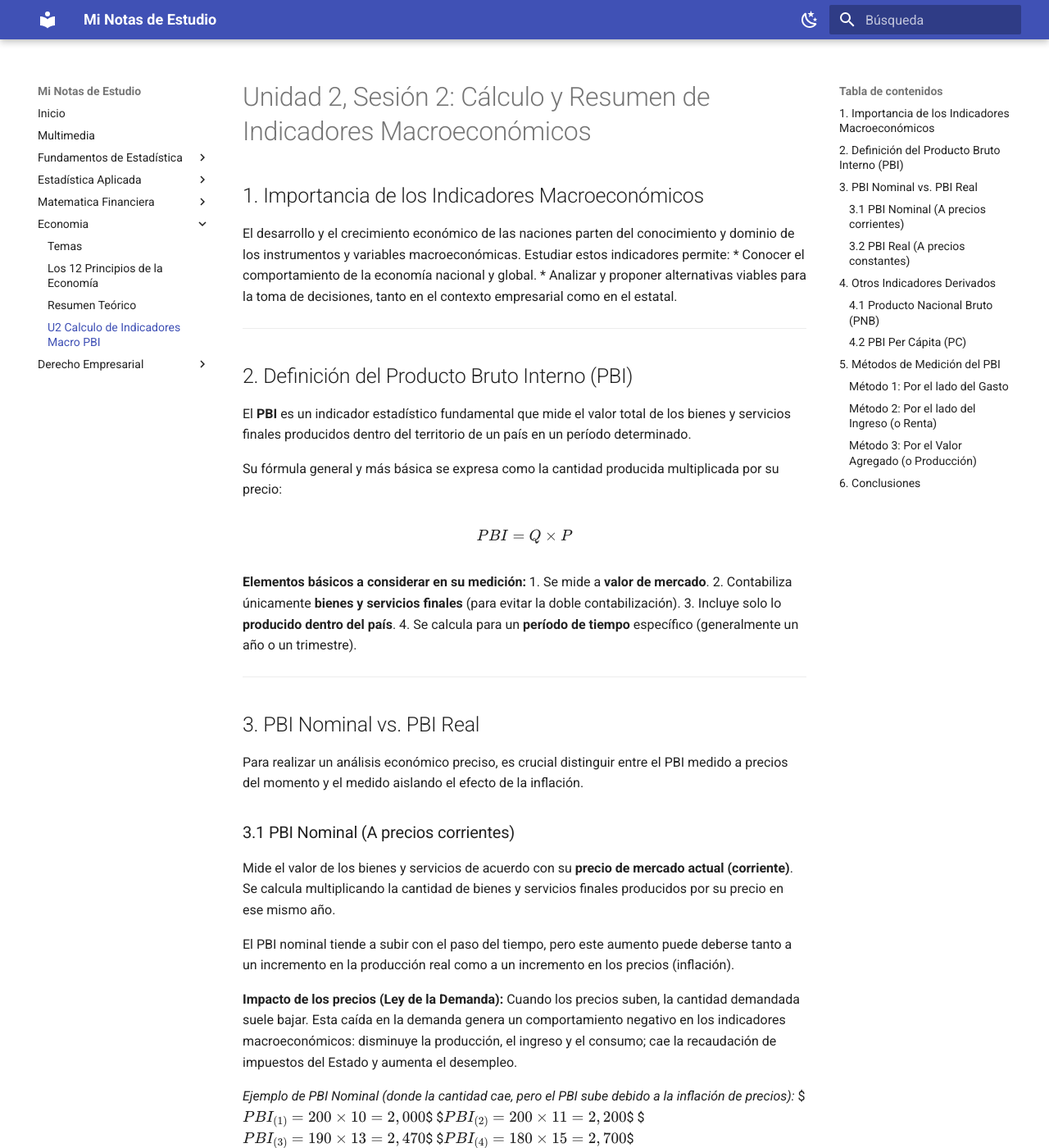
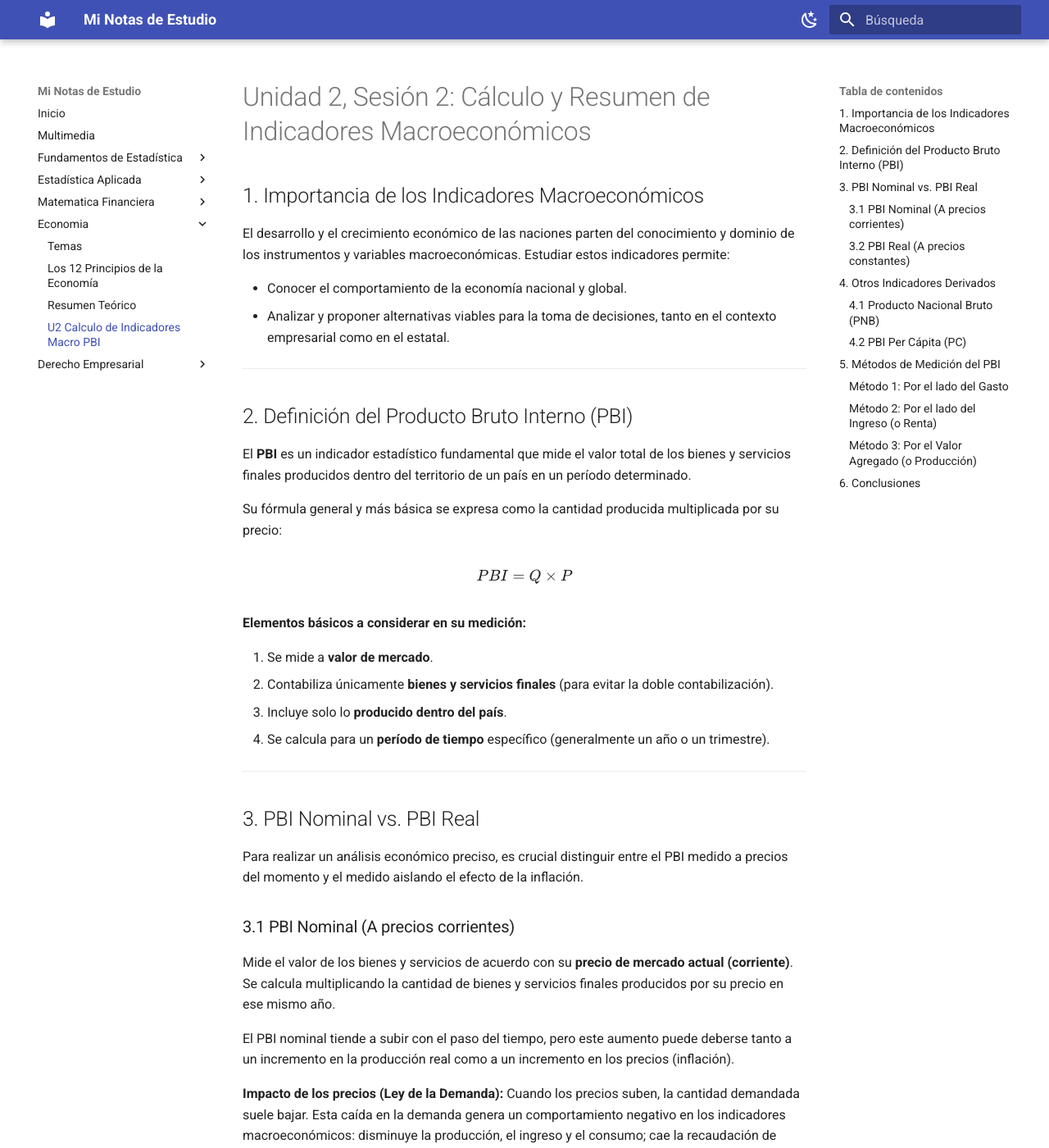
Before and after one commit to fidelysla/docs-project, an MkDocs documentation site: the page built from docs/economia/u2-indicadores-macro-pbi.md, in a window 1280 px wide and 1400 px high. Shown: the whole window at 82% size. Built offline with MkDocs 1.6.1 and Material for MkDocs 9.7.7, drawn with Linux system fonts in a browser that asks for light colours; some of the changed text lies outside the part shown.

```diff
--- a/docs/economia/u2-indicadores-macro-pbi.md
+++ b/docs/economia/u2-indicadores-macro-pbi.md
@@ -1,13 +1,16 @@
 # Unidad 2, Sesión 2: Cálculo y Resumen de Indicadores Macroeconómicos
 
 ## 1. Importancia de los Indicadores Macroeconómicos
+
 El desarrollo y el crecimiento económico de las naciones parten del conocimiento y dominio de los instrumentos y variables macroeconómicas. Estudiar estos indicadores permite:
-* Conocer el comportamiento de la economía nacional y global.
-* Analizar y proponer alternativas viables para la toma de decisiones, tanto en el contexto empresarial como en el estatal.
+
+- Conocer el comportamiento de la economía nacional y global.
+- Analizar y proponer alternativas viables para la toma de decisiones, tanto en el contexto empresarial como en el estatal.
 
 ---
 
 ## 2. Definición del Producto Bruto Interno (PBI)
+
 El **PBI** es un indicador estadístico fundamental que mide el valor total de los bienes y servicios finales producidos dentro del territorio de un país en un período determinado.
 
 Su fórmula general y más básica se expresa como la cantidad producida multiplicada por su precio:
@@ -15,6 +18,7 @@ Su fórmula general y más básica se expresa como la cantidad producida multipl
 $$PBI = Q \times P$$
 
 **Elementos básicos a considerar en su medición:**
+
 1. Se mide a **valor de mercado**.
 2. Contabiliza únicamente **bienes y servicios finales** (para evitar la doble contabilización).
 3. Incluye solo lo **producido dentro del país**.
@@ -27,6 +31,7 @@ $$PBI = Q \times P$$
 Para realizar un análisis económico preciso, es crucial distinguir entre el PBI medido a precios del momento y el medido aislando el efecto de la inflación.
 
 ### 3.1 PBI Nominal (A precios corrientes)
+
 Mide el valor de los bienes y servicios de acuerdo con su **precio de mercado actual (corriente)**. Se calcula multiplicando la cantidad de bienes y servicios finales producidos por su precio en ese mismo año.
 
 El PBI nominal tiende a subir con el paso del tiempo, pero este aumento puede deberse tanto a un incremento en la producción real como a un incremento en los precios (inflación).
@@ -34,21 +39,30 @@ El PBI nominal tiende a subir con el paso del tiempo, pero este aumento puede de
 **Impacto de los precios (Ley de la Demanda):**
 Cuando los precios suben, la cantidad demandada suele bajar. Esta caída en la demanda genera un comportamiento negativo en los indicadores macroeconómicos: disminuye la producción, el ingreso y el consumo; cae la recaudación de impuestos del Estado y aumenta el desempleo.
 
-*Ejemplo de PBI Nominal (donde la cantidad cae, pero el PBI sube debido a la inflación de precios):*
+_Ejemplo de PBI Nominal (donde la cantidad cae, pero el PBI sube debido a la inflación de precios):_
+
 $$PBI_{(1)} = 200 \times 10 = 2,000$$
+
 $$PBI_{(2)} = 200 \times 11 = 2,200$$
+
 $$PBI_{(3)} = 190 \times 13 = 2,470$$
+
 $$PBI_{(4)} = 180 \times 15 = 2,700$$
 
 ### 3.2 PBI Real (A precios constantes)
+
 Trata de medir el **volumen físico de producción** para un período dado. En este caso, la producción varía, pero el **precio se mantiene constante** (fijando un año base). Esto permite analizar el crecimiento real de la economía.
 
 A precios constantes, si los precios disminuyen en la realidad (por ejemplo, gracias al desarrollo de nuevas tecnologías que reducen costos), la demanda aumenta y crece la participación en los mercados.
 
-*Ejemplo de PBI Real (donde el precio es constante y el PBI aumenta por mayor producción):*
+_Ejemplo de PBI Real (donde el precio es constante y el PBI aumenta por mayor producción):_
+
 $$PBI_{(1)} = 200 \times 10 = 2,000$$
+
 $$PBI_{(2)} = 250 \times 10 = 2,500$$
+
 $$PBI_{(3)} = 290 \times 10 = 2,900$$
+
 $$PBI_{(4)} = 340 \times 10 = 3,400$$
 
 > **Nota:** En este escenario, el PBI aumenta genuinamente por el incremento de la producción. Esto incentiva a las empresas a invertir más, contratar más mano de obra, aumentando los ingresos y, por ende, la recaudación fiscal.
@@ -58,11 +72,13 @@ $$PBI_{(4)} = 340 \times 10 = 3,400$$
 ## 4. Otros Indicadores Derivados
 
 ### 4.1 Producto Nacional Bruto (PNB)
+
 El PNB es la suma del PBI más el Saldo de Factores Primarios (SFP). El SFP es igual al total de rentas primarias obtenidas en el exterior por residentes nacionales, menos el total de rentas primarias generadas en el país y pagadas al exterior por residentes extranjeros.
 
 $$PNB = PBI + SFP$$
 
 ### 4.2 PBI Per Cápita (PC)
+
 Se utiliza internacionalmente para expresar el **potencial económico** y se usa como medida indirecta de la **calidad de vida** de la población de una economía. Se calcula dividiendo el PBI total entre el número de habitantes.
 
 $$PBI_{PC} = \frac{PBI}{\text{N° de habitantes}}$$
@@ -74,54 +90,61 @@ $$PBI_{PC} = \frac{PBI}{\text{N° de habitantes}}$$
 Existen tres métodos principales para calcular el PBI. En teoría económica, los tres métodos deben dar exactamente el mismo resultado final.
 
 ### Método 1: Por el lado del Gasto
+
 Suma todo el gasto realizado en la economía para adquirir bienes y servicios finales.
 
 $$PBI = GCH + GCG + FBKF + VE + X - M$$
 
 Donde:
-* **GCH (Gasto de Consumo de los Hogares):** Servicios, alimentación, ropa, salud, educación, movilidad, vivienda, etc.
-* **GCG (Gasto de Consumo del Gobierno):** Gastos estatales en servicios e infraestructura pública.
-* **FBKF (Formación Bruta de Capital Fijo):** Inversiones.
-* **VE (Variación de Existencias):** Inventarios.
-* **X (Exportaciones):** Bienes y servicios vendidos al exterior.
-* **M (Importaciones):** Bienes y servicios comprados del exterior.
 
-*Ejemplo de cálculo:*
+- **GCH (Gasto de Consumo de los Hogares):** Servicios, alimentación, ropa, salud, educación, movilidad, vivienda, etc.
+- **GCG (Gasto de Consumo del Gobierno):** Gastos estatales en servicios e infraestructura pública.
+- **FBKF (Formación Bruta de Capital Fijo):** Inversiones.
+- **VE (Variación de Existencias):** Inventarios.
+- **X (Exportaciones):** Bienes y servicios vendidos al exterior.
+- **M (Importaciones):** Bienes y servicios comprados del exterior.
+
+_Ejemplo de cálculo:_
 $$PBI = 400,000 + 170,000 + 300,000 + 0 + 100,000 - 170,000$$
 $$PBI = 800,000$$
 
 ### Método 2: Por el lado del Ingreso (o Renta)
+
 Suma todos los ingresos generados por los factores de producción en la economía.
 
 $$PBI = R + CKF + Imp + EE$$
 
 Donde:
-* **R (Remuneraciones):** Sueldos y salarios de todos los trabajadores del sector público y privado.
-* **CKF (Consumo de Capital Fijo):** Reposición de los activos fijos depreciados.
-* **Imp (Impuestos netos):** Impuestos (IGV, Renta, ISC, ITF, arbitrios, etc.).
-* **EE (Excedente de Explotación):** Ganancias empresariales e ingresos de trabajadores independientes (honorarios).
 
-*Ejemplo de cálculo:*
+- **R (Remuneraciones):** Sueldos y salarios de todos los trabajadores del sector público y privado.
+- **CKF (Consumo de Capital Fijo):** Reposición de los activos fijos depreciados.
+- **Imp (Impuestos netos):** Impuestos (IGV, Renta, ISC, ITF, arbitrios, etc.).
+- **EE (Excedente de Explotación):** Ganancias empresariales e ingresos de trabajadores independientes (honorarios).
+
+_Ejemplo de cálculo:_
 $$PBI = 500,000 + 30,000 + 120,000 + 150,000$$
 $$PBI = 800,000$$
 
 ### Método 3: Por el Valor Agregado (o Producción)
+
 Suma el valor añadido en cada etapa de producción, sumando impuestos y derechos correspondientes.
 
 $$PBI = \sum VAB + DM + Imp$$
 
 Donde:
-* **$\sum VAB$:** Sumatoria del Valor Agregado Bruto de todos los sectores productivos.
-* **DM (Derechos de Importación):** Aranceles de todos los sectores.
-* **Imp:** Impuestos a los productos.
 
-*Ejemplo de cálculo:*
+- **$\sum VAB$:** Sumatoria del Valor Agregado Bruto de todos los sectores productivos.
+- **DM (Derechos de Importación):** Aranceles de todos los sectores.
+- **Imp:** Impuestos a los productos.
+
+_Ejemplo de cálculo:_
 $$PBI = 550,000 + 150,000 + 100,000$$
 $$PBI = 800,000$$
 
 ---
 
 ## 6. Conclusiones
-* **Relevancia:** El PBI es uno de los indicadores más completos e importantes de la economía, ya que nos permite conocer el comportamiento económico de un país de forma rápida.
-* **Clasificación:** El PBI se divide en Nominal y Real. El PBI nominal mide la economía a precios corrientes (afectado por la inflación), mientras que el PBI real mide la economía a precios constantes (reflejando el crecimiento real de la producción).
-* **Medición:** El PBI puede calcularse a través de tres métodos equivalentes: por el lado del Gasto, por el lado del Ingreso y por el método del Valor Agregado.
+
+- **Relevancia:** El PBI es uno de los indicadores más completos e importantes de la economía, ya que nos permite conocer el comportamiento económico de un país de forma rápida.
+- **Clasificación:** El PBI se divide en Nominal y Real. El PBI nominal mide la economía a precios corrientes (afectado por la inflación), mientras que el PBI real mide la economía a precios constantes (reflejando el crecimiento real de la producción).
+- **Medición:** El PBI puede calcularse a través de tres métodos equivalentes: por el lado del Gasto, por el lado del Ingreso y por el método del Valor Agregado.
```
